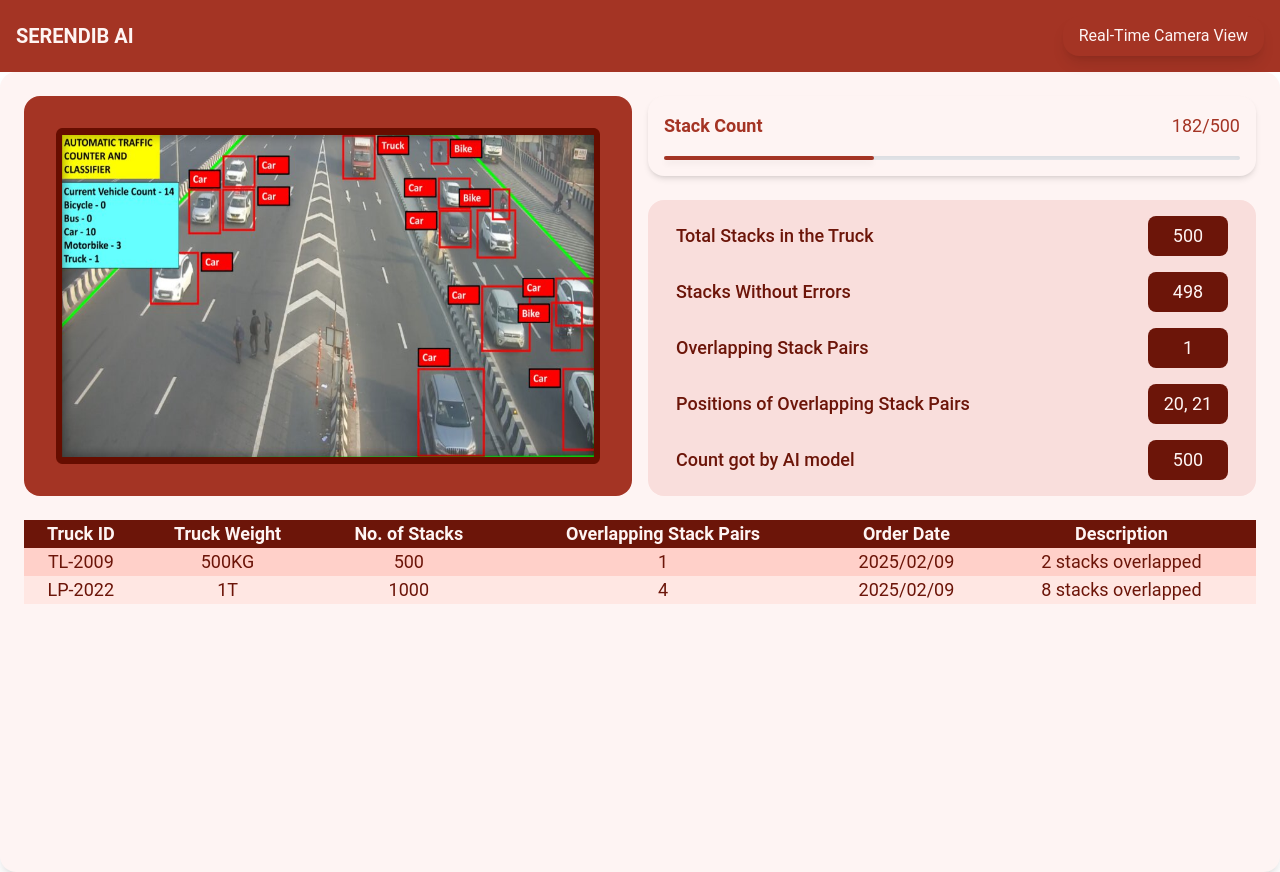
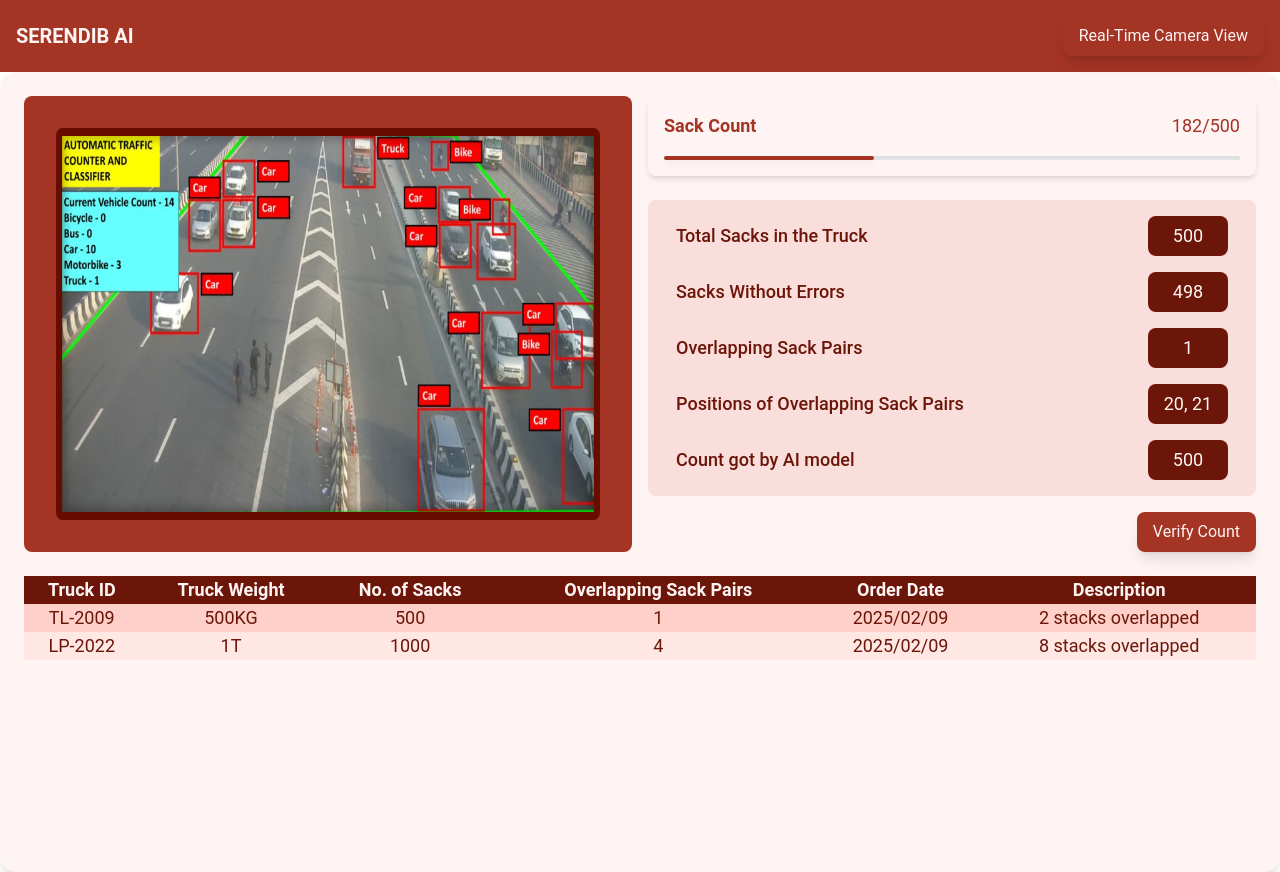
Before and after one commit to IHANsaja/Serendib-Warehouse-Management-System, a React (Vite) app in the folder frontend/: page / in a window 1280 px wide. Built offline with nearby package versions, Linux system fonts and the light colour scheme.

Commit message:
added a button to verify count from AI response

```diff
--- a/frontend/package.json
+++ b/frontend/package.json
@@ -10,12 +10,13 @@
     "preview": "vite preview"
   },
   "dependencies": {
-    "@tailwindcss/vite": "^4.0.7",
+    "@tailwindcss/vite": "^4.0.8",
     "esbuild": "^0.25.0",
+    "framer-motion": "^12.4.7",
     "react": "^19.0.0",
     "react-dom": "^19.0.0",
     "react-icons": "^5.5.0",
-    "tailwindcss": "^4.0.7"
+    "tailwindcss": "^4.0.8"
   },
   "devDependencies": {
     "@eslint/js": "^9.19.0",
--- a/frontend/src/CSS/global.css
+++ b/frontend/src/CSS/global.css
@@ -64,16 +64,19 @@
 
 @layer components {
     .btn-primary {
-      @apply bg-[var(--main-red)] text-[var(--theme-white)] rounded-2xl px-4 py-2 shadow-lg;
+      @apply bg-[var(--main-red)] text-[var(--theme-white)] rounded-lg px-4 py-2 shadow-lg
+      transition-all duration-300 ease-in-out
+      hover:bg-[var(--darkest-red)] hover:shadow-[0_0_15px_rgba(164,52,36,0.5)]
+      active:brightness-90;
     }
     .card-primary {
-      @apply bg-[var(--main-red)] rounded-2xl p-4;
+      @apply bg-[var(--main-red)] rounded-lg p-4;
     }
     .card-count{
-      @apply bg-[var(--theme-white)] rounded-2xl shadow-md p-4;
+      @apply bg-[var(--theme-white)] rounded-lg shadow-md p-4;
     }
     .card-summary {
-      @apply bg-[#F9DEDC] rounded-2xl p-4;
+      @apply bg-[#F9DEDC] rounded-lg p-4;
     }
     .table-header {
       @apply bg-[var(--darkest-red)] text-[var(--theme-white)] text-center font-semibold;
--- a/frontend/src/components/AImodel/AIStackSummary.jsx
+++ b/frontend/src/components/AImodel/AIStackSummary.jsx
@@ -2,22 +2,23 @@ import React from "react";
 import "../../CSS/global.css";
 
 const AIStackSummary = () => (
+  <div>
     <div className="card-summary text-[color:var(--darkest-red)]">
       <ul className="space-y-4">
         <li className="flex justify-between items-center rounded-lg pr-3 pl-3">
-        <span className="font-medium text-sm md:text-base lg:text-lg">Total Stacks in the Truck</span>
+          <span className="font-medium text-sm md:text-base lg:text-lg">Total Sacks in the Truck</span>
           <span className="summary-span rounded-lg w-20 h-10 text-sm md:text-base lg:text-lg">500</span>
         </li>
         <li className="flex justify-between items-center rounded-lg pr-3 pl-3">
-        <span className="font-medium text-sm md:text-base lg:text-lg">Stacks Without Errors</span>
+          <span className="font-medium text-sm md:text-base lg:text-lg">Sacks Without Errors</span>
           <span className="summary-span rounded-lg w-20 h-10 text-sm md:text-base lg:text-lg">498</span>
         </li>
         <li className="flex justify-between items-center rounded-lg pr-3 pl-3">
-        <span className="font-medium text-sm md:text-base lg:text-lg">Overlapping Stack Pairs</span>
+          <span className="font-medium text-sm md:text-base lg:text-lg">Overlapping Sack Pairs</span>
           <span className="summary-span rounded-lg w-20 h-10 text-sm md:text-base lg:text-lg">1</span>
         </li>
         <li className="flex justify-between items-center rounded-lg pr-3 pl-3">
-        <span className="font-medium text-sm md:text-base lg:text-lg">Positions of Overlapping Stack Pairs</span>
+          <span className="font-medium text-sm md:text-base lg:text-lg">Positions of Overlapping Sack Pairs</span>
           <span className="summary-span rounded-lg w-20 h-10 text-sm md:text-base lg:text-lg">20, 21</span>
         </li>
         <li className="flex justify-between items-center rounded-lg pr-3 pl-3">
@@ -26,6 +27,11 @@ const AIStackSummary = () => (
         </li>
       </ul>
     </div>
+    <div className="flex justify-end items-center mt-4">
+      <button className="btn-primary cursor-pointer">Verify Count</button>
+    </div>
+  </div>
+
 );
 
 export default AIStackSummary;
--- a/frontend/src/components/AImodel/AITable.jsx
+++ b/frontend/src/components/AImodel/AITable.jsx
@@ -7,8 +7,8 @@ const AITable = () => (
       <tr>
         <th className="text-sm md:text-base lg:text-lg">Truck ID</th>
         <th className="text-sm md:text-base lg:text-lg">Truck Weight</th>
-        <th className="text-sm md:text-base lg:text-lg">No. of Stacks</th>
-        <th className="text-sm md:text-base lg:text-lg">Overlapping Stack Pairs</th>
+        <th className="text-sm md:text-base lg:text-lg">No. of Sacks</th>
+        <th className="text-sm md:text-base lg:text-lg">Overlapping Sack Pairs</th>
         <th className="text-sm md:text-base lg:text-lg">Order Date</th>
         <th className="text-sm md:text-base lg:text-lg">Description</th>
       </tr>
--- a/frontend/src/components/AImodel/AIcount.jsx
+++ b/frontend/src/components/AImodel/AIcount.jsx
@@ -22,7 +22,7 @@ function AIcount() {
   return (
     <div className="flex flex-col card-count space-y-4">
       <div className="flex flex-row justify-between text-[color:var(--main-red)]">
-        <h2 className="text-sm md:text-base lg:text-lg font-semibold">Stack Count</h2>
+        <h2 className="text-sm md:text-base lg:text-lg font-semibold">Sack Count</h2>
         <p className="text-sm md:text-base lg:text-lg">{progress}/{totalStacks}</p>
       </div>
       <div className="relative w-full h-1 bg-gray-200 rounded-2xl shadow-inner">
```
Also changed, not shown: 1 other file (tests, documents, lock files or other folders). Lines whose indentation alone changed are shown as unchanged.
